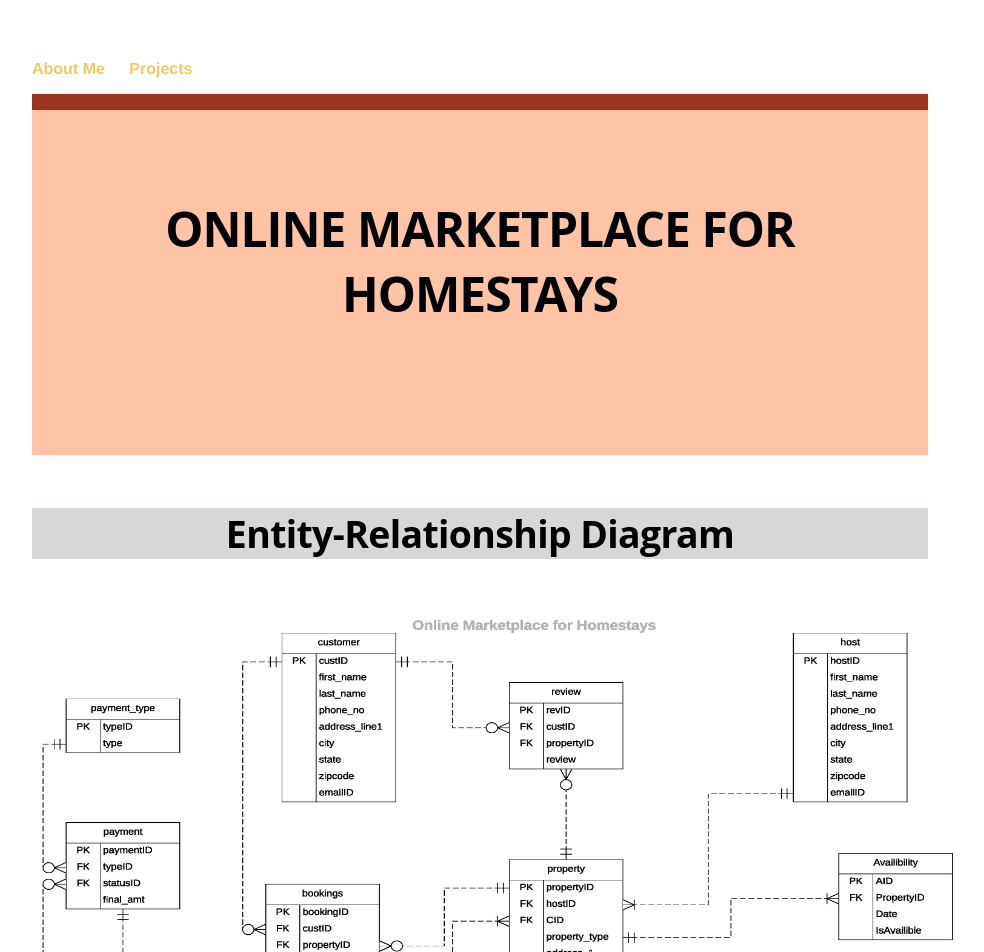
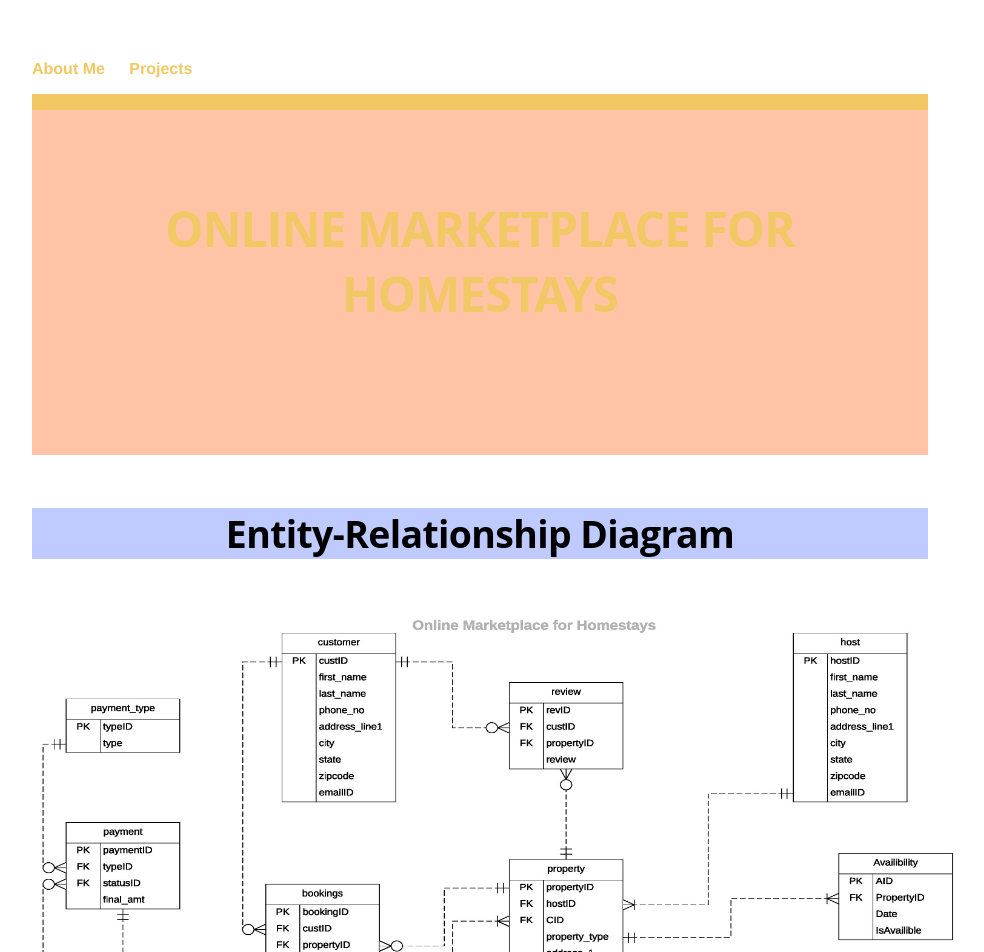
Before and after one commit to shreyakaul/shreyakaul.github.io, a Jekyll site: the page built from online-homestay.html, in a window 1280 px wide. Shown: the top 952 px of the page, without its empty margins (160-1144 px from the left). Built offline with Jekyll 4.4.1, drawn with Linux system fonts in a browser that asks for light colours.

Commit message:
Update online-homestay.css

```diff
--- a/css/online-homestay.css
+++ b/css/online-homestay.css
@@ -3,12 +3,12 @@
   background-color: #FFC3A5;
   background-size: cover;
   background-repeat: no-repeat;
-  border-top: solid 1em #9C341E;
+  border-top: solid 1em #F1C863;
 }
 
 .mast-head1 {
     /* Layout Declarations */
-    color: #000000;
+    color: #F1C863;
     margin-top: -0.2em;
     /* Typography Declarations */
     font-family: "Open Sans", "Helvetica Neue", sans-serif;
@@ -20,7 +20,7 @@
 }
 
 .erd-background {
-  background-color: #D9D7D6;
+  background-color: #BFCBFF;
   background-size: cover;
   background-repeat: no-repeat;
 }
```
